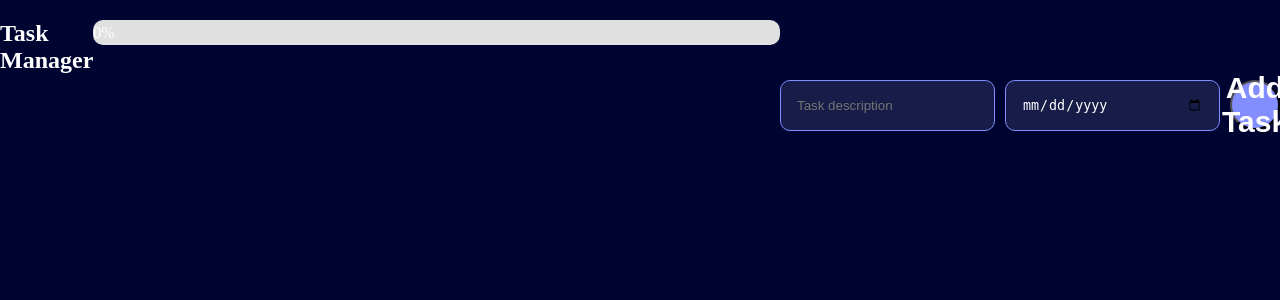
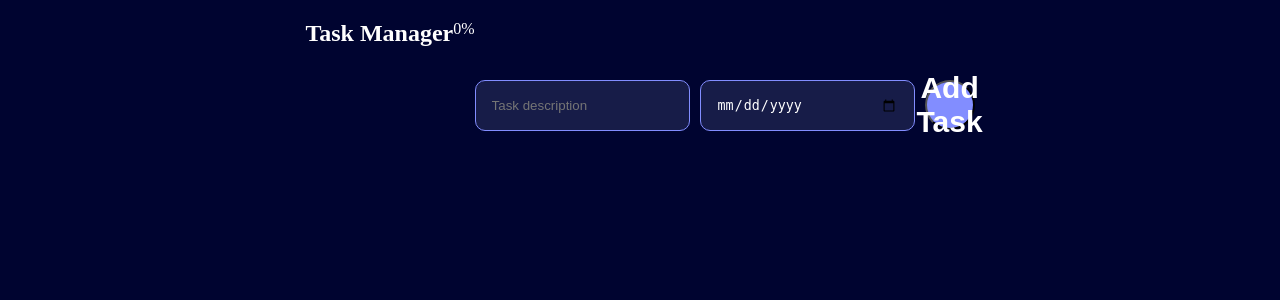
Before and after one commit to Sruthi-kanduri/to-do-list, a Flask app: page / in a window 1280 px wide. Shown: the top 300 px of the page. Run offline with Flask 3, Linux system fonts and the light colour scheme.

Commit message:
Update index.html

```diff
--- a/templates/index.html
+++ b/templates/index.html
@@ -5,23 +5,6 @@
     <meta name="viewport" content="width=device-width, initial-scale=1.0">
     <title>Task Manager</title>
     <link rel="stylesheet" href="/static/style.css">
-    <style>
-        .progress-bar {
-            width: 100%;
-            background-color: #e0e0e0;
-            border-radius: 10px;
-            overflow: hidden;
-            height: 25px;
-        }
-        .progress {
-            height: 100%;
-            background-color: #4CAF50;
-            width: {{ completion_percentage }}%;
-            text-align: center;
-            line-height: 25px;
-            color: white;
-        }
-    </style>
 </head>
 <body>
     <h2>Task Manager</h2>
```
